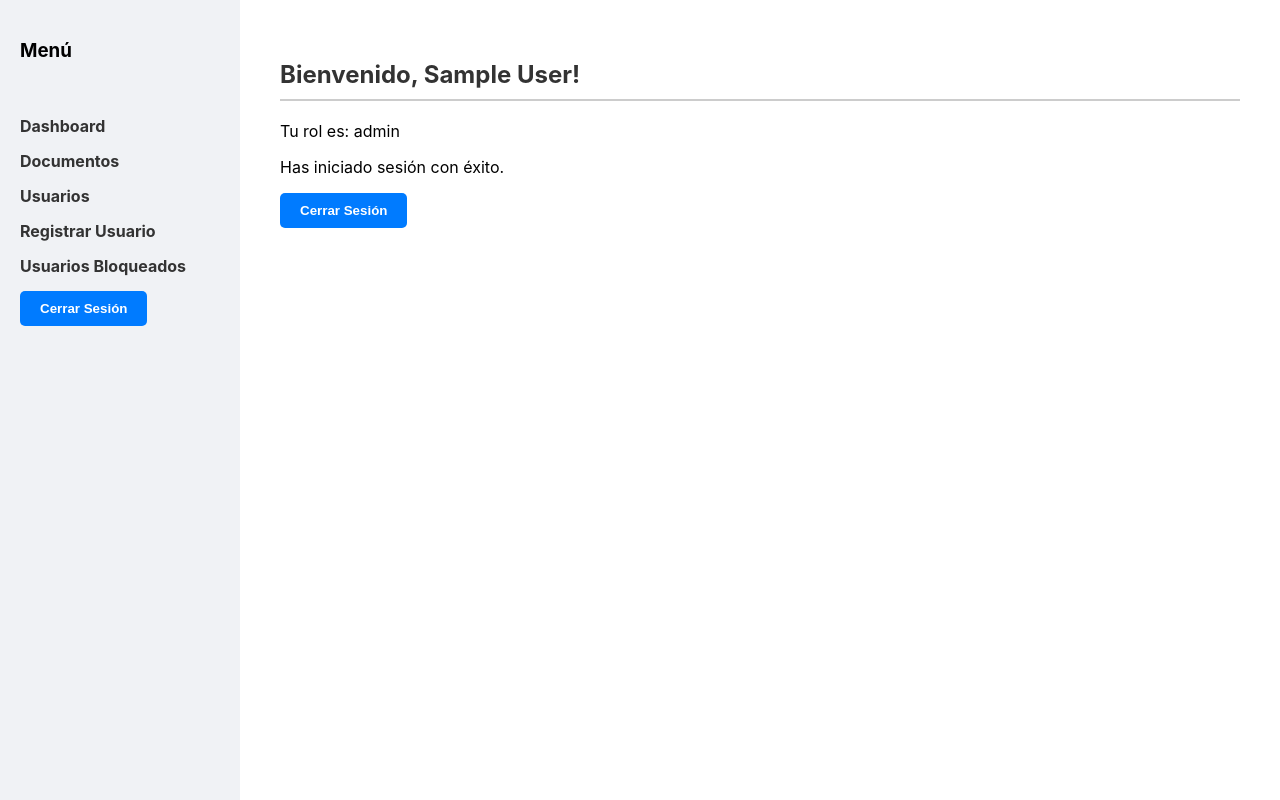
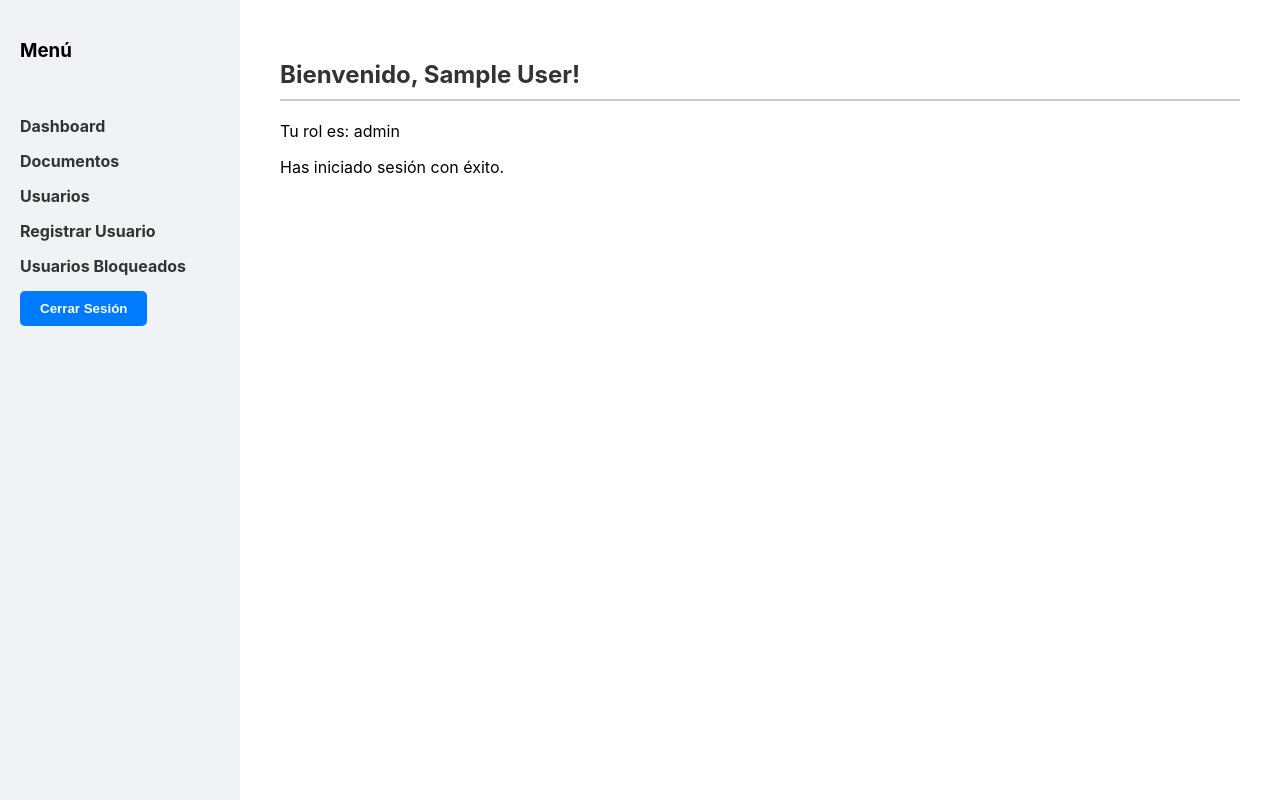
Before and after one commit to xMANUX21/Sistema-de-Gesti-n-de-Documentos-Operativos_, a React (Create React App) app in the folder front-end/: page /dashboard in a window 1280 px wide. Built offline with nearby package versions, Linux system fonts and the light colour scheme; sample sign-in values are in the browser's storage.

Commit message:
fix: :bug: CC - 12 Se corrigue la ruta del email del admin y se corrigue un bug a la hora del permiso de admin

```diff
--- a/front-end/src/components/Dashboard.js
+++ b/front-end/src/components/Dashboard.js
@@ -1,11 +1,14 @@
+// src/components/Dashboard.js
+
 import React, { useState, useEffect } from 'react';
 import { useNavigate } from 'react-router-dom';
+import { jwtDecode } from 'jwt-decode';
 import Sidebar from './Sidebar';
-import { jwtDecode } from 'jwt-decode';
 
 const Dashboard = () => {
+    const [user, setUser] = useState(null);
+    const [isLoading, setIsLoading] = useState(true);
     const navigate = useNavigate();
-  const [user, setUser] = useState(null);
 
     useEffect(() => {
         const token = localStorage.getItem('access_token');
@@ -18,26 +21,28 @@ const Dashboard = () => {
                 navigate('/');
             }
         }
+        setIsLoading(false); // <--- Finaliza el estado de carga
     }, [navigate]);
 
-  const handleLogout = () => {
-    localStorage.removeItem('access_token');
-    navigate('/');
-  };
+    // Muestra un mensaje de carga mientras se decodifica el token
+    if (isLoading) {
+        return <div>Cargando...</div>;
+    }
 
+    // Si no hay token, redirige al login
     if (!user) {
-    return <div>Cargando...</div>;
+        return <div>No autorizado. Redirigiendo...</div>;
     }
 
     return (
         <div className="app-layout">
             <Sidebar user={user} />
             <main className="content">
+                <div>
                     <h2>Bienvenido, {user.name}!</h2>
                     <p>Tu rol es: {user.role}</p>
                     <p>Has iniciado sesión con éxito.</p>
-
-        <button onClick={handleLogout}>Cerrar Sesión</button>
+                </div>
             </main>
         </div>
     );
```
Also changed, not shown: 1 other file (tests, documents, lock files or other folders). Lines whose indentation alone changed are shown as unchanged.
